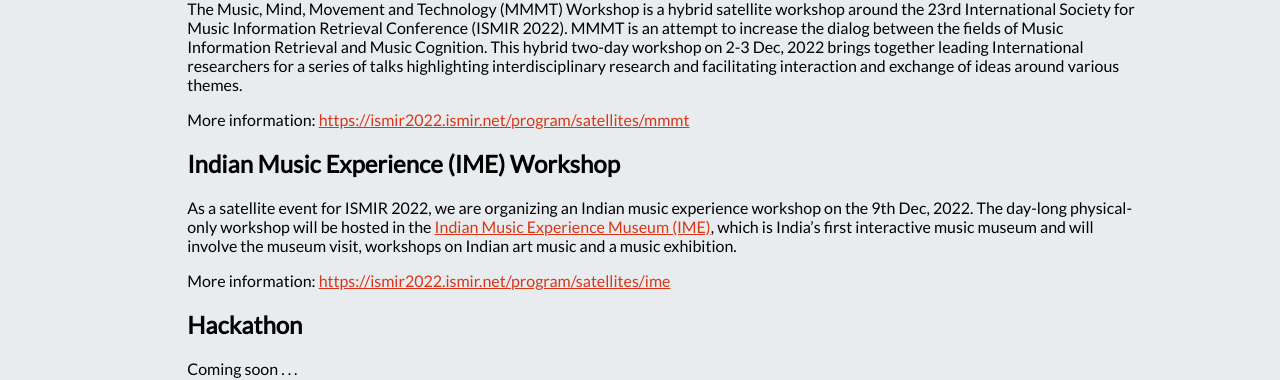
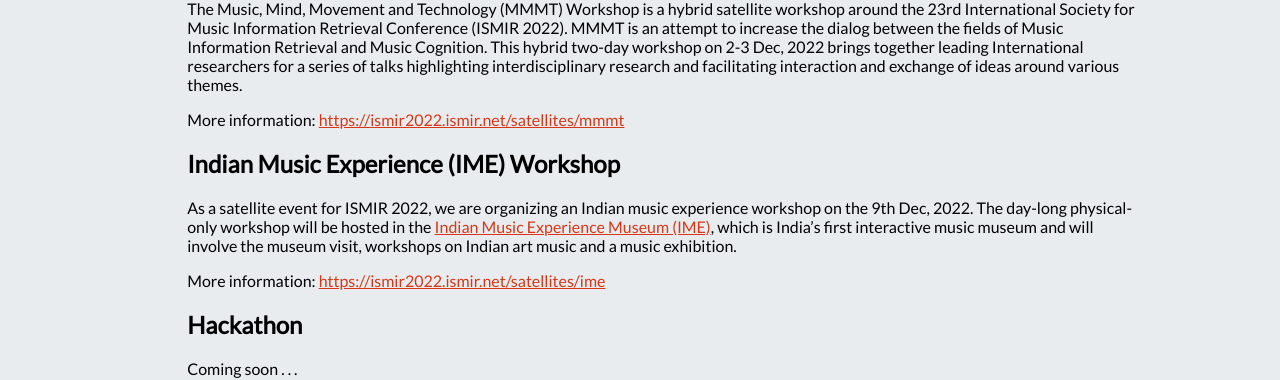
Before and after one commit to ismir2022/ismir2022.github.io, a Jekyll site: the page built from program/satellites.md, in a window 1280 px wide. Shown: the part 710-1090 px from the top of the page. Built offline with Jekyll 4.4.1, drawn with Linux system fonts in a browser that asks for light colours; nearby versions of some CDN libraries; some of the changed lines change nothing that is shown.

Commit message:
Fixing satellite links

```diff
--- a/program/satellites.md
+++ b/program/satellites.md
@@ -10,13 +10,13 @@
 ## Music, Mind, Movement and Technology (MMMT) Workshop
 The Music, Mind, Movement and Technology (MMMT) Workshop is a hybrid satellite workshop around the 23rd International Society for Music Information Retrieval Conference (ISMIR 2022). MMMT is an attempt to increase the dialog between the fields of Music Information Retrieval and Music Cognition. This hybrid two-day workshop on 2-3 Dec, 2022 brings together leading International researchers for a series of talks highlighting interdisciplinary research and facilitating interaction and exchange of ideas around various themes.
 
-More information: [https://ismir2022.ismir.net/program/satellites/mmmt](https://ismir2022.ismir.net/program/satellites/mmmt)
+More information: [https://ismir2022.ismir.net/satellites/mmmt](https://ismir2022.ismir.net/satellites/mmmt)
 
 ## Indian Music Experience (IME) Workshop
 
 As a satellite event for ISMIR 2022, we are organizing an Indian music experience workshop on the 9th Dec, 2022. The day-long physical-only workshop will be hosted in the [Indian Music Experience Museum (IME)](https://indianmusicexperience.org/), which is India's first interactive music museum and will involve the museum visit, workshops on Indian art music and a music exhibition.
 
-More information: [https://ismir2022.ismir.net/program/satellites/ime](https://ismir2022.ismir.net/program/satellites/ime)
+More information: [https://ismir2022.ismir.net/satellites/ime](https://ismir2022.ismir.net/satellites/ime)
 
 ## Hackathon
 Coming soon . . .
```
